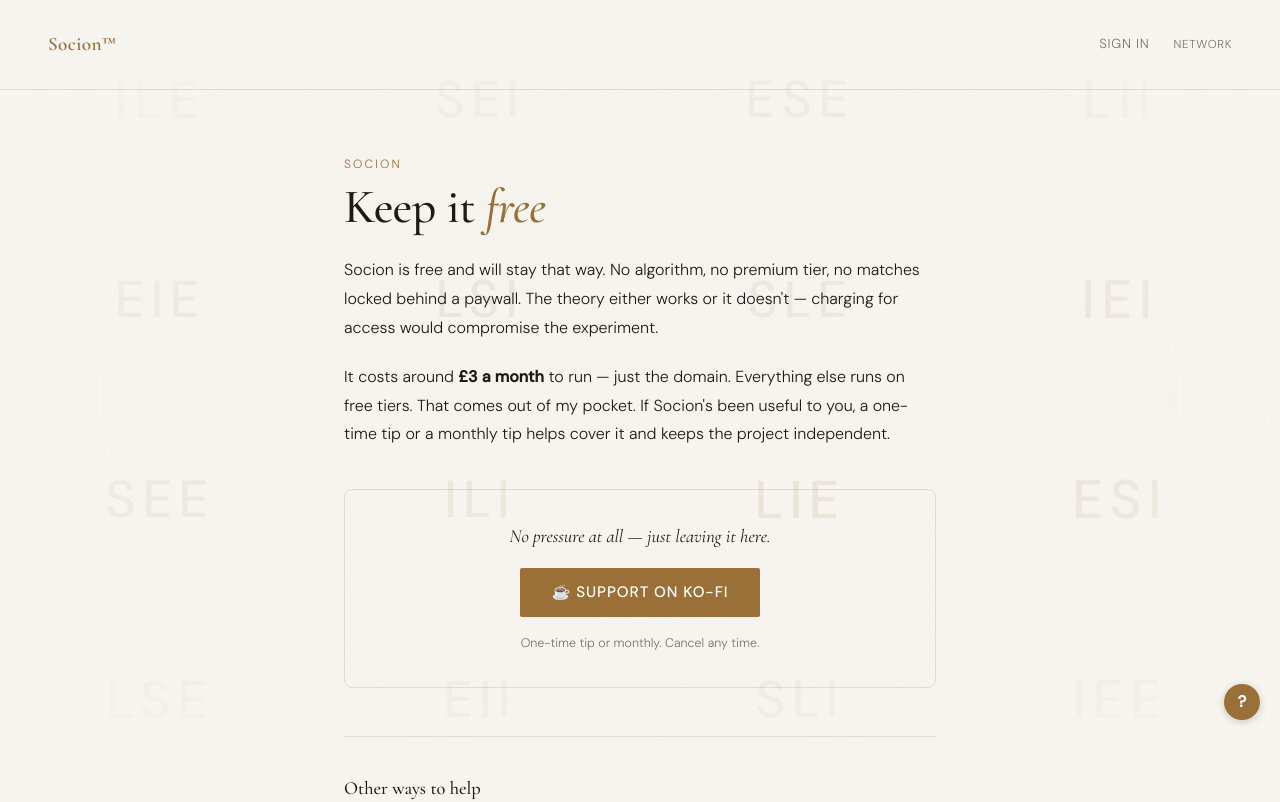
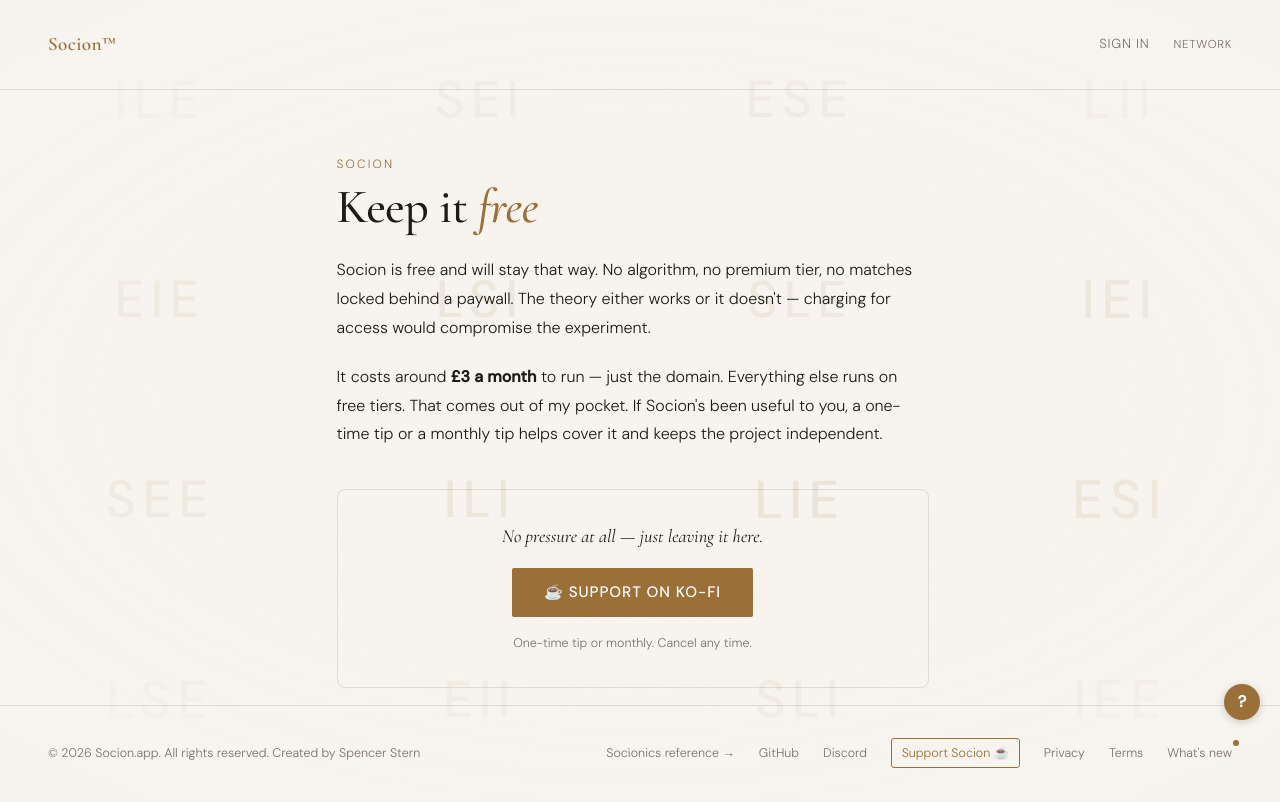
Before and after one commit to sstern42/socionics-match, a React (Vite) app: page /support in a window 1280 px wide. Shown: the top 802 px of the page. Built offline with nearby package versions, Linux system fonts and the light colour scheme; no server answers.

Commit message:
Add files via upload

```diff
--- a/src/pages/Support.jsx
+++ b/src/pages/Support.jsx
@@ -2,7 +2,7 @@ import Layout from '../components/Layout'
 
 export default function Support() {
   return (
-    <Layout>
+    <Layout noScroll>
       <section style={{ maxWidth: 640, margin: '0 auto', padding: '4rem 1.5rem' }}>
         <p className="eyebrow">Socion</p>
         <h1 style={{ fontFamily: 'var(--serif)', fontSize: 'clamp(2rem,5vw,3rem)', marginTop: '0.5rem', marginBottom: '1.5rem' }}>
```
